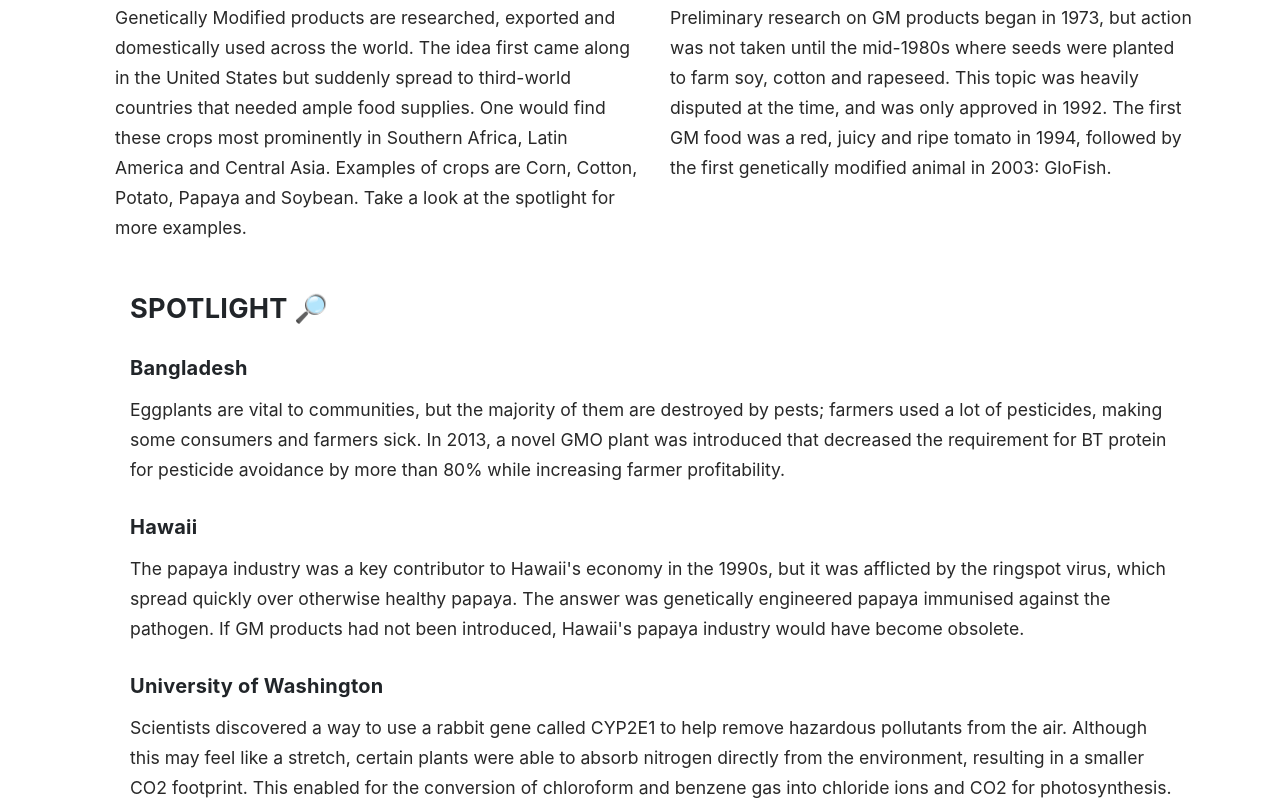
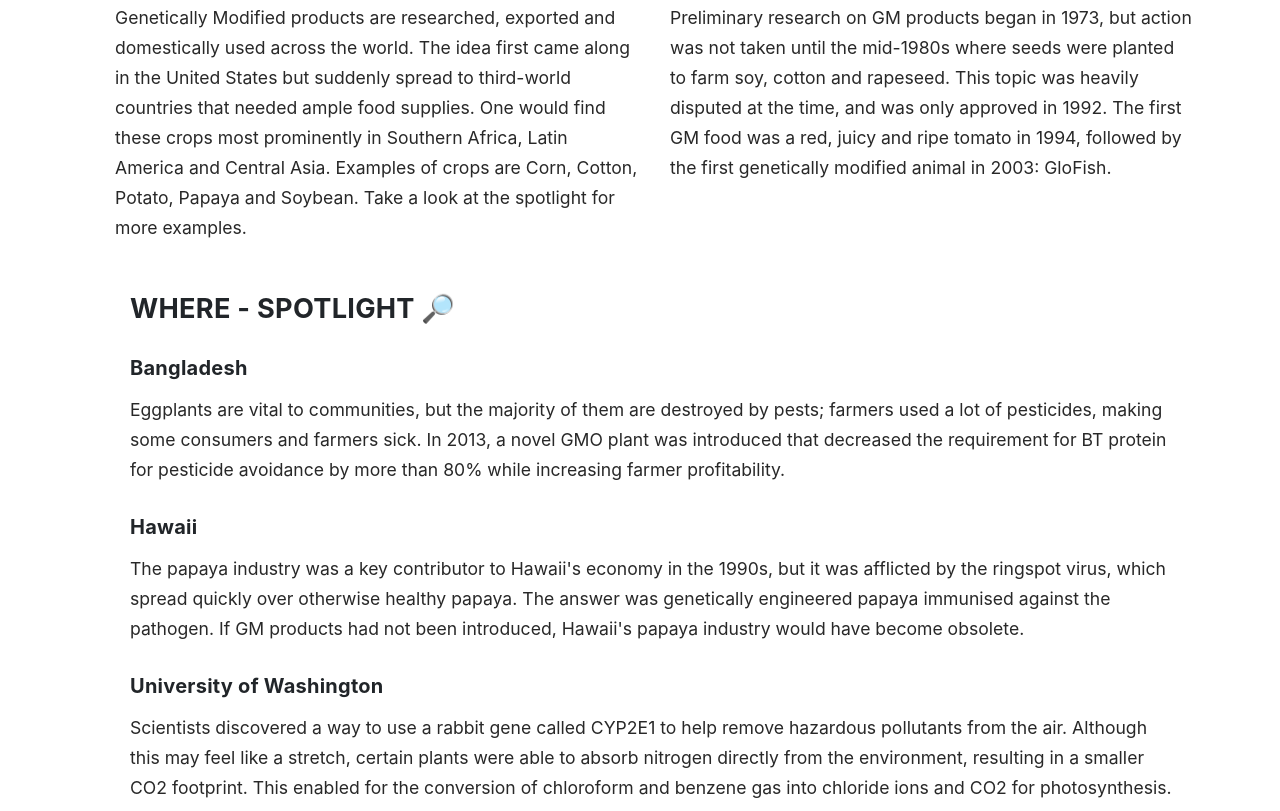
Before and after one commit to itsrajan/gmostory, a plain HTML site: page learn.html in a window 1280 px wide. Shown: the part 1285-2096 px from the top of the page. Drawn offline with Linux system fonts and the light colour scheme.

Commit message:
where-spotlight

```diff
--- a/learn.html
+++ b/learn.html
@@ -107,7 +107,7 @@
                         </article>
                         <article style="margin-top: 50px;">
                             <div class="col-md-12">
-                                <h4 style="font-size: 170%">SPOTLIGHT 🔎</h4>
+                                <h4 style="font-size: 170%">WHERE - SPOTLIGHT 🔎</h4>
                                 <h4>Bangladesh</h4>
                                 <p style="font-size: 110%; color: #282828">Eggplants are vital to communities, but the majority of them are destroyed by pests; farmers used a lot of pesticides, making some consumers and farmers sick. In 2013, a novel GMO plant was introduced that decreased the requirement for BT protein for pesticide avoidance by more than 80% while increasing farmer profitability.
                                 </p>
```
